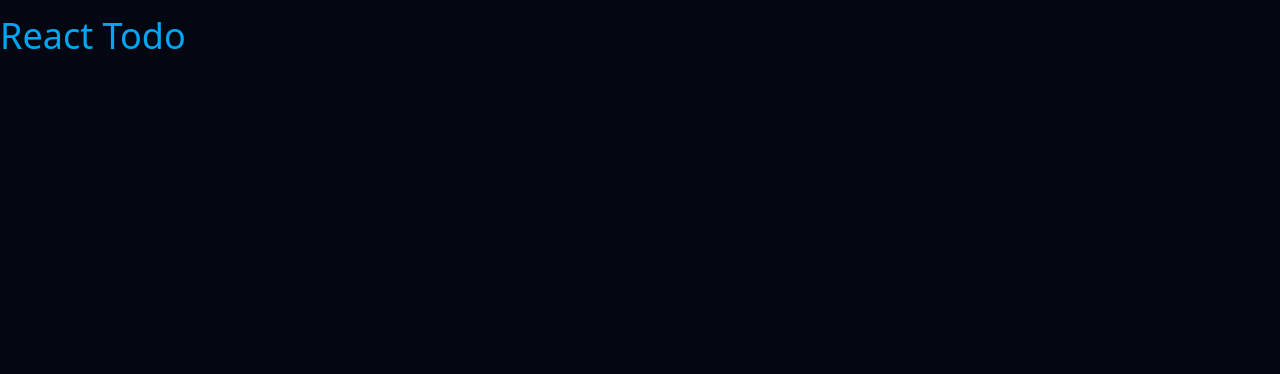
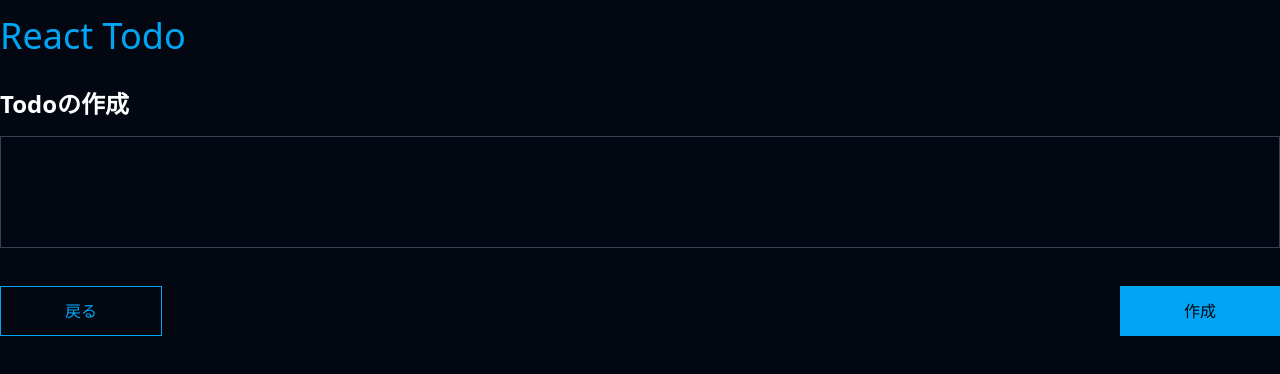
Before and after one commit to FNYukii/ReactTodo, a React (Vite) app: page /new in a window 1280 px wide. Before the commit this address had no page. Shown: the top 374 px of the page. Built offline with nearby package versions, Linux system fonts and the light colour scheme.

Commit message:
feat: CreateScreen

```diff
--- a/src/App.tsx
+++ b/src/App.tsx
@@ -1,6 +1,7 @@
 import { BrowserRouter, Route, Routes } from 'react-router-dom'
 import TopScreen from './screens/TopScreen'
 import Header from './parts/Header'
+import CreateScreen from './screens/CreateScreen'
 
 function App() {
   return (
@@ -9,6 +10,7 @@ function App() {
         <Header />
         <Routes>
           <Route path="/" element={<TopScreen />} />
+          <Route path="/new" element={<CreateScreen />} />
         </Routes>
       </BrowserRouter>
     </div>
--- /dev/null
+++ b/src/screens/CreateScreen.tsx
@@ -0,0 +1,36 @@
+import { useState } from 'react'
+import { NavLink } from 'react-router-dom'
+
+function CreateScreen() {
+  document.title = 'Todoの作成 | React Todo'
+
+  const [content, setContent] = useState('')
+
+  return (
+    <main>
+      <h1 className="mt-4   text-2xl font-bold">Todoの作成</h1>
+
+      <textarea
+        value={content}
+        onChange={(e) => setContent(e.target.value)}
+        rows={4}
+        className="mt-4 w-full min-h-28 p-4   border border-frame   hover:not-focus:bg-frame-hover transition   outline-none focus:border-accent   resize-none field-sizing-content"
+      />
+
+      <div className="mt-8   flex justify-between">
+        <NavLink
+          to="/"
+          className="px-16 py-3   text-accent border border-accent   hover:bg-button-hover transition"
+        >
+          戻る
+        </NavLink>
+
+        <button className="px-16 py-3   text-wall bg-accent   hover:bg-switch-hover transition   cursor-pointer">
+          作成
+        </button>
+      </div>
+    </main>
+  )
+}
+
+export default CreateScreen
--- a/src/screens/TopScreen.tsx
+++ b/src/screens/TopScreen.tsx
@@ -21,11 +21,22 @@ const DUMMY_TODOS: Todo[] = [
 ]
 
 function TopScreen() {
+  document.title = 'React Todo'
+
   const todos = DUMMY_TODOS
 
   return (
     <main>
-      <h1 className="mt-4   text-2xl font-bold">Todos</h1>
+      <div className="mt-4   flex justify-between">
+        <h1 className="text-2xl font-bold">Todos</h1>
+
+        <NavLink
+          to="/new"
+          className="text-accent   -mr-4 rounded-full px-4 py-1 hover:bg-button-hover transition"
+        >
+          新規Todo
+        </NavLink>
+      </div>
 
       {todos.length === 0 && (
         <p className="mt-4 text-secondary">Todoがありません</p>
@@ -37,7 +48,7 @@ function TopScreen() {
             <NavLink
               key={index}
               to={`/todos/${todo.id}`}
-              className="p-4 border border-frame   hover:bg-translucent transition"
+              className="p-4 border border-frame   hover:bg-frame-hover transition"
             >
               <p className="whitespace-pre">{todo.content}</p>
             </NavLink>
--- a/src/styles.css
+++ b/src/styles.css
@@ -8,5 +8,7 @@
   --color-accent: var(--color-sky-500);
 
   --color-frame: var(--color-gray-700);
-  --color-translucent: var(--color-gray-900);
+  --color-frame-hover: var(--color-gray-900);
+  --color-button-hover: var(--color-sky-950);
+  --color-switch-hover: var(--color-sky-700);
 }
```
